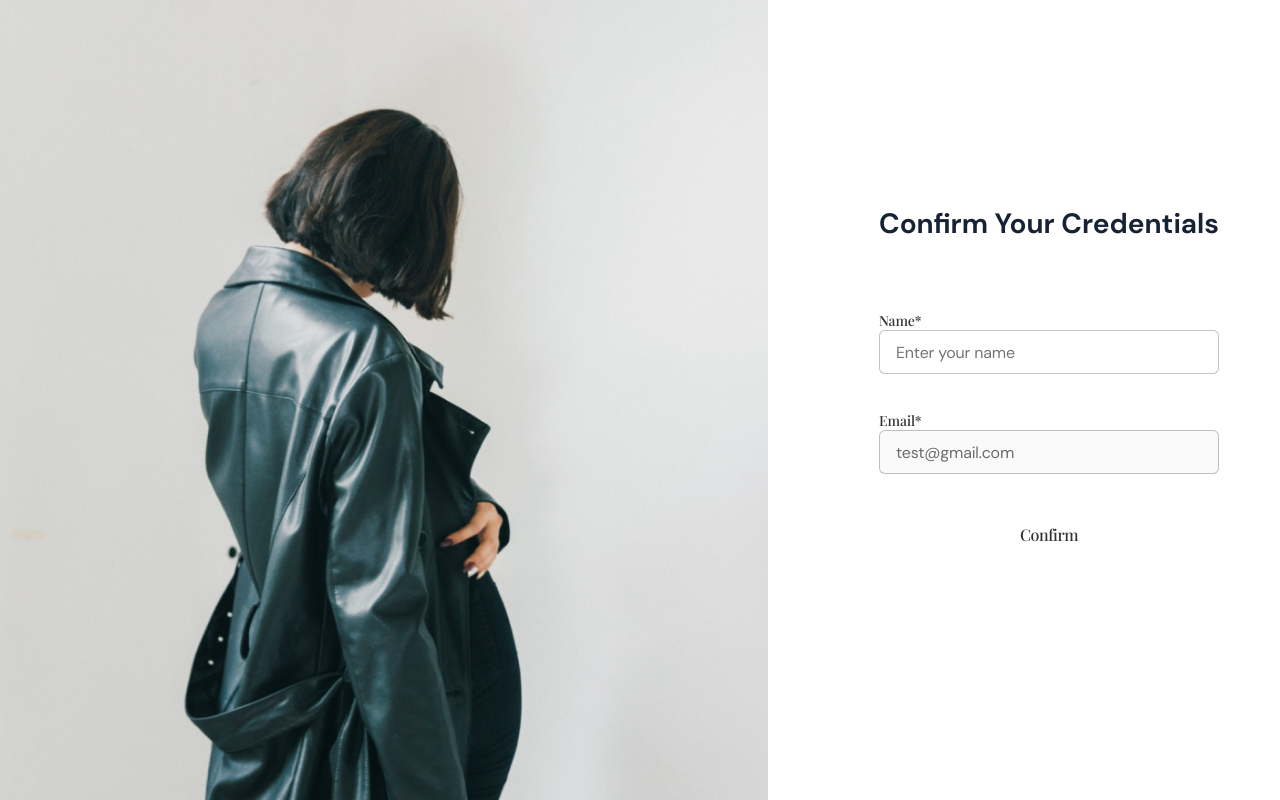
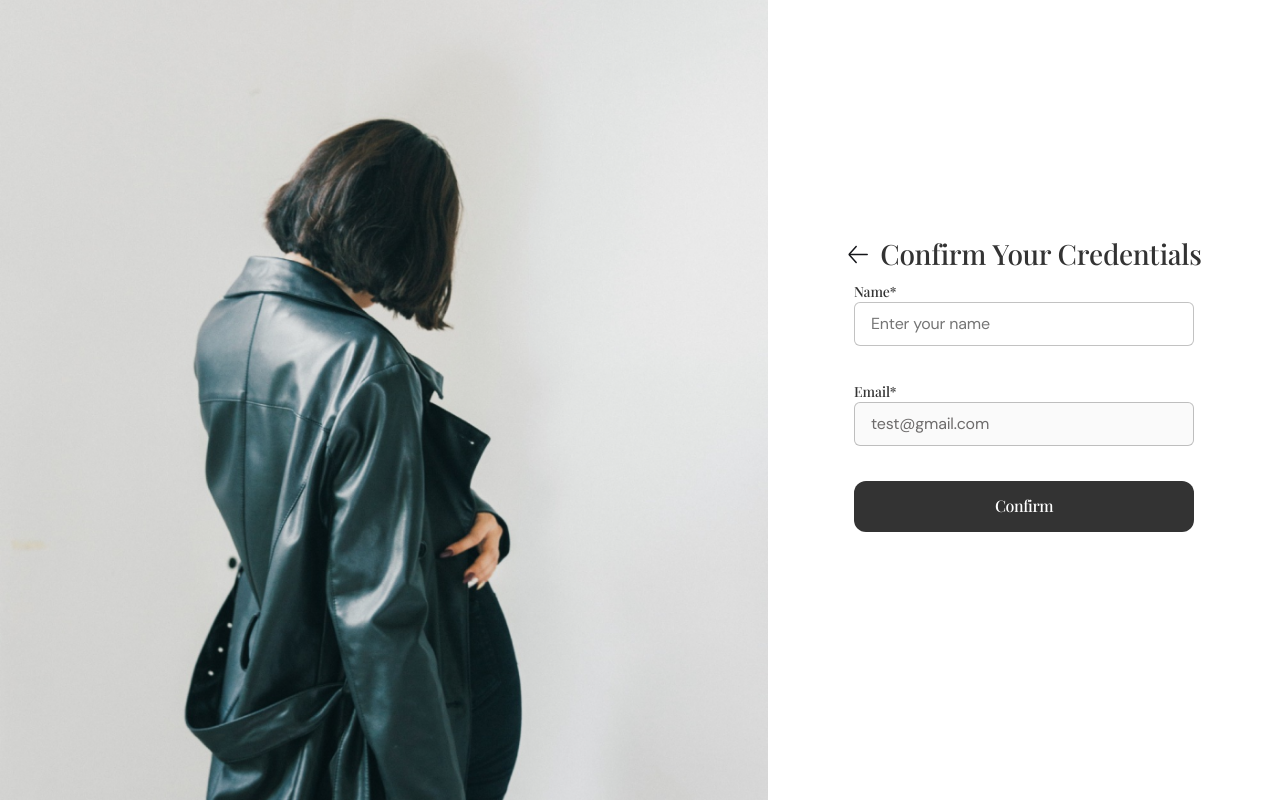
Before and after one commit to anetta999/faq_team_fe, a React (Vite) app: page /faq_team_fe/confirm-credentials in a window 1280 px wide. Built offline with nearby package versions, Linux system fonts and the light colour scheme.

Commit message:
Awesome work - tire 1.1

```diff
--- a/src/components/confirmCredentialsForm/styles.ts
+++ b/src/components/confirmCredentialsForm/styles.ts
@@ -18,6 +18,15 @@ export const StyledForm = styled.form<{ theme?: Theme }>`
       line-height: 1.43;
       letter-spacing: -0.01em;
       color: ${({ theme }) => theme.colors.black};
+
+      @media screen and (max-width: ${({ theme }) => theme.breakpoint.tablet}) {
+        color: ${({ theme }) => theme.colors.white};
+      }
+
+      @media screen and (min-width: ${({ theme }) =>
+          theme.breakpoint.desktop}) {
+        color: ${({ theme }) => theme.colors.black};
+      }
     }
 
     input {
@@ -64,7 +73,7 @@ export const SubmitBtn = styled(Button)`
   cursor: pointer;
   transition: background-color ${({ theme }) => theme.transition.main};
 
-  @media screen and (min-width: ${({ theme }) => theme.breakpoint.tablet}) {
+  @media screen and (max-width: ${({ theme }) => theme.breakpoint.tablet}) {
     background-color: ${({ theme }) => theme.colors.white};
     color: ${({ theme }) => theme.colors.black};
   }
--- a/src/pages/confirmCredentialsPage/index.tsx
+++ b/src/pages/confirmCredentialsPage/index.tsx
@@ -1,32 +1,26 @@
-import img from 'src/assets/images/sign-up.png';
 import { ConfirmCredentialsForm } from 'src/components/confirmCredentialsForm';
-import {
-  StyledContainerFluid,
-  StyledFormWrapper,
-  StyledImg,
-  StyledImgWrapper,
-  StyledFormContainer,
-  StyledTitle,
-  StyledSection,
-} from './styles';
+import { StyledFormWrapper, StyledFormContainer } from './styles';
 import { useTranslation } from 'react-i18next';
+import bgImg from 'src/assets/images/sign-up.png';
+import { LogoContainer, SignUpSection } from 'src/pages/signUpPage/styles.ts';
+import { ArrowBackLink } from 'components/arrowBackLink';
+import { Title } from 'src/pages/signInPage/style.ts';
 
 const ConfirmCredentialsPage = () => {
   const { t } = useTranslation();
   return (
-    <StyledSection>
-      <StyledContainerFluid>
-        <StyledImgWrapper>
-          <StyledImg src={img} />
-        </StyledImgWrapper>
-        <StyledFormContainer>
-          <StyledTitle>{t('confirmCredentials.title')}</StyledTitle>
-          <StyledFormWrapper>
-            <ConfirmCredentialsForm email_value="test@gmail.com" />
-          </StyledFormWrapper>
-        </StyledFormContainer>
-      </StyledContainerFluid>
-    </StyledSection>
+    <SignUpSection>
+      <LogoContainer img={bgImg}></LogoContainer>
+      <StyledFormContainer>
+        <Title>
+          <ArrowBackLink link={'/faq_team_fe/signin'} />
+          {t('confirmCredentials.title')}
+        </Title>
+        <StyledFormWrapper>
+          <ConfirmCredentialsForm email_value="test@gmail.com" />
+        </StyledFormWrapper>
+      </StyledFormContainer>
+    </SignUpSection>
   );
 };
 
--- a/src/pages/confirmCredentialsPage/styles.ts
+++ b/src/pages/confirmCredentialsPage/styles.ts
@@ -21,14 +21,28 @@ export const StyledImg = styled.img`
   width: 100%;
   height: 100vh;
 `;
-export const StyledFormContainer = styled.div`
+export const StyledFormContainer = styled.div<{ theme?: Theme }>`
+  width: 40%;
+
   display: flex;
   align-items: center;
   justify-content: center;
   flex-direction: column;
-  margin-right: auto;
-  padding: 0 50px 0 0;
-  flex-grow: 1;
+  z-index: 100;
+
+  @media screen and (max-width: ${({ theme }) => theme.breakpoint.tablet}) {
+    min-width: 450px;
+    margin: 0 auto;
+    padding: 30px;
+    background-color: ${({ theme }) => theme.colors.overlay_black};
+  }
+  @media screen and (max-width: ${({ theme }) => theme.breakpoint.mobile}) {
+    min-width: 250px;
+    width: 100%;
+    margin: 0 auto;
+    padding: 30px;
+    background-color: ${({ theme }) => theme.colors.overlay_black};
+  }
 `;
 export const StyledContainerFluid = styled.div`
   max-width: 100%;
--- a/src/pages/newPassPage/index.tsx
+++ b/src/pages/newPassPage/index.tsx
@@ -1,29 +1,35 @@
 import { useTranslation } from 'react-i18next';
 import LogoIcon from 'src/assets/icons/iconLogo';
 import { NewPassForm } from 'src/components/newPassForm';
-import { NewPassSection, NewPassFormWrap } from './style';
 import { ArrowBackLink } from 'src/components/arrowBackLink';
-import { FlexWrap, LogoWrap, Title, SubTitle } from '../signInPage/style';
+import { LogoWrap, Title, SubTitle } from '../signInPage/style';
+import {
+  FormHeader,
+  LogoContainer,
+  SignUpSection,
+} from 'src/pages/signUpPage/styles.ts';
+import bgImg from 'src/assets/images/new-pass.png';
+import { FormContainer } from 'src/pages/verifyEmailPage/styles.ts';
 const SignUpPage = () => {
   const { t } = useTranslation();
   return (
-    <NewPassSection>
-      <FlexWrap>
+    <SignUpSection>
+      <LogoContainer img={bgImg}>
         <LogoWrap>
           <LogoIcon width={203} height={56} />
         </LogoWrap>
-        <NewPassFormWrap>
-          <div>
+      </LogoContainer>
+      <FormContainer>
+        <FormHeader>
           <Title>
             <ArrowBackLink link={'/faq_team_fe/signin'} />
             {t('restorePasswordSignIn.title')}
           </Title>
           <SubTitle>{t('restorePasswordSignIn.subtitle')}</SubTitle>
+        </FormHeader>
         <NewPassForm />
-          </div>
-        </NewPassFormWrap>
-      </FlexWrap>
-    </NewPassSection>
+      </FormContainer>
+    </SignUpSection>
   );
 };
 
```
Also changed, not shown: src/assets/images/arrow-back-white.svg (added). Lines whose indentation alone changed are shown as unchanged.
